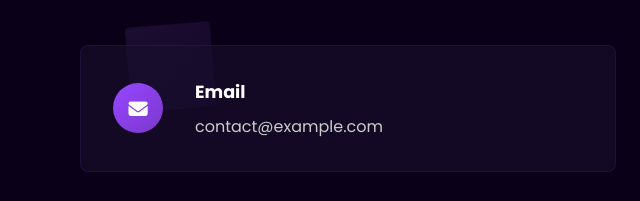
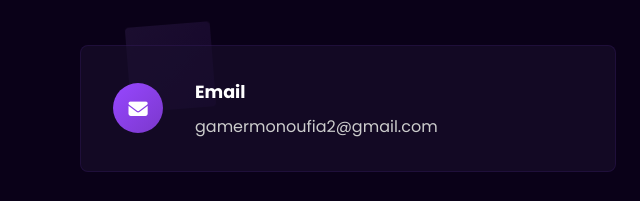
Before and after one commit to CmdU0/portfolio, a plain HTML site: page index.html in a window 1280 px wide. Shown: the part 5947-6148 px from the top of the page, 0-640 px from the left. Drawn offline with Linux system fonts and the light colour scheme.

Commit message:
Update contact email address

```diff
--- a/index.html
+++ b/index.html
@@ -459,7 +459,7 @@
                         </div>
                         <div class="contact-text">
                             <h3>Email</h3>
-                            <p>contact@example.com</p>
+                            <p>gamermonoufia2@gmail.com</p>
                         </div>
                     </div>
                     <div class="contact-item">
```
